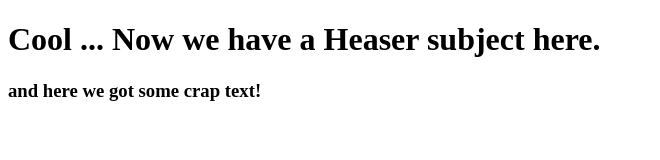
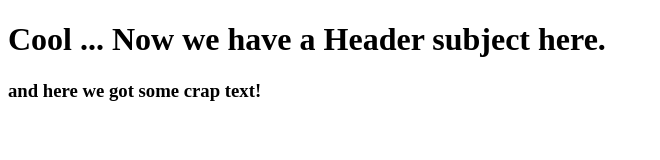
Before and after one commit to cyclonenv/git-Cats, a plain HTML site: page index.html in a window 1280 px wide. Shown: the whole page, without its empty margins (0-660 px from the left). Drawn offline with Linux system fonts and the light colour scheme.

Commit message:
fixed Header not *Heaser

```diff
--- a/index.html
+++ b/index.html
@@ -5,7 +5,7 @@
 	  <title>git-Cats</title>
   </head>
 	<body>
-		<h1>Cool ... Now we have a Heaser subject here.</h1>
+		<h1>Cool ... Now we have a Header subject here.</h1>
 		<h3>and here we got some crap text!</h3>
 	</body>
 </html>
```
